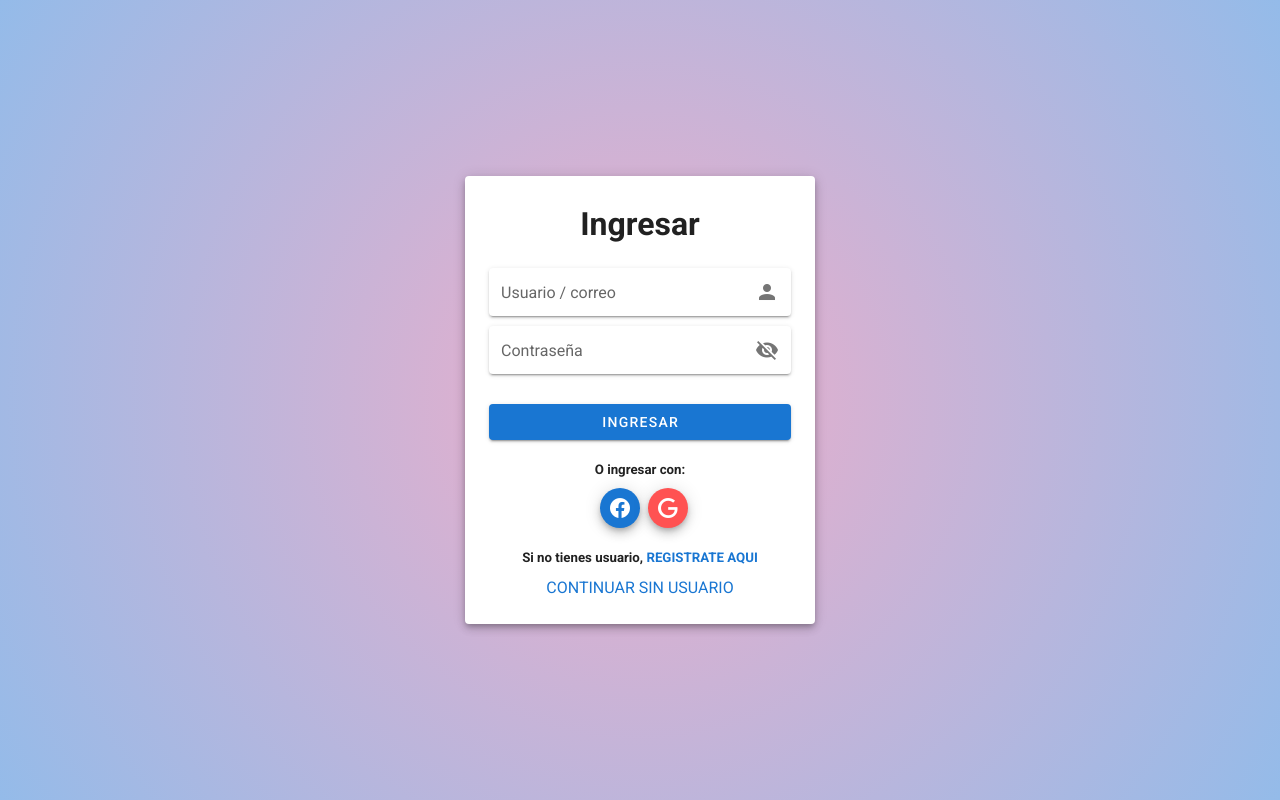
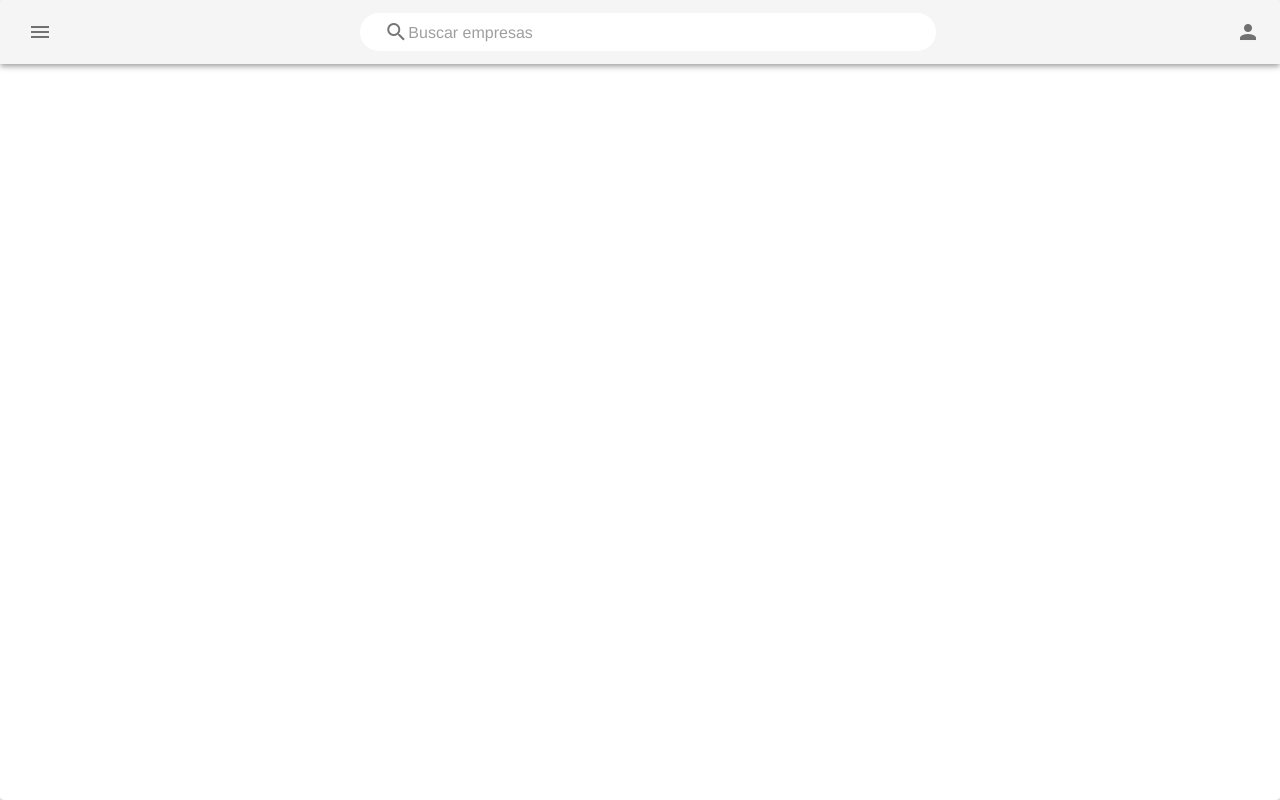
Before and after one commit to gastonmilano10/ProyectOne, a Vue app in the folder Client/projectoneclient/: page /home in a window 1280 px wide. Built offline with nearby package versions, Linux system fonts and the light colour scheme.

Commit message:
Login funcionando
Se logea el usuario y se redirige a /home.
Se utiliza patron redux

```diff
--- a/Client/projectoneclient/package.json
+++ b/Client/projectoneclient/package.json
@@ -20,6 +20,7 @@
   "devDependencies": {
     "@vue/cli-plugin-babel": "~4.5.0",
     "@vue/cli-plugin-eslint": "~4.5.0",
+    "@vue/cli-plugin-router": "^4.5.15",
     "@vue/cli-service": "~4.5.0",
     "babel-eslint": "^10.1.0",
     "eslint": "^6.7.2",
--- a/Client/projectoneclient/src/App.vue
+++ b/Client/projectoneclient/src/App.vue
@@ -1,60 +1,28 @@
 <template>
-  <v-app id="inspire">
-    <AppBar />
-    <v-main class="backgroundStyle">
-      <v-container>
-        <v-row>
-          <v-col cols="3">
-            <ServicesList />
-          </v-col>
-
-          <v-col>
-            <StepperComponent/>
-          </v-col>
-        </v-row>
-      </v-container>
-    </v-main>
-  </v-app>
+  <div id="app">
+    <router-view/>
+  </div>
 </template>
 
-<script>
-import ServicesList from "./components/registration/SevicesList";
-import StepperComponent from "./components/registration/StepperComponent"
-import AppBar from "./components/app-bar/AppBar";
-import { mapGetters, mapActions } from "vuex";
-
-export default {
-  name: "App",
-
-  components: {
-    AppBar,
-    ServicesList,
-    StepperComponent
-  },
-
-  computed: {
-    ...mapGetters(["getMensaje"]),
-  },
-
-  methods: {
-    ...mapActions(["changeMensaje", "addListaPrueba"]),
-  },
-
-  data: () => ({
-    e6: 1,
-  }),
-};
-</script>
-
-<style scoped>
-
-.backgroundStyle {
-  background: #355C7D;
-  background: -webkit-linear-gradient(to right, #4d2e36, #4d4158, #29465f);
-  background: linear-gradient(to right, #4d2e36, #4d4158, #29465f);
-  /* background: #141E30;
-  background: -webkit-linear-gradient(to right, #243B55, #141E30);
-  background: linear-gradient(to right, #243B55, #141E30); */
+<style lang="scss">
+#app {
+  font-family: Avenir, Helvetica, Arial, sans-serif;
+  -webkit-font-smoothing: antialiased;
+  -moz-osx-font-smoothing: grayscale;
+  text-align: center;
+  color: #2c3e50;
 }
 
+#nav {
+  padding: 30px;
+
+  a {
+    font-weight: bold;
+    color: #2c3e50;
+
+    &.router-link-exact-active {
+      color: #42b983;
+    }
+  }
+}
 </style>
--- a/Client/projectoneclient/src/components/HelloWorld.vue
+++ b/Client/projectoneclient/src/components/HelloWorld.vue
@@ -20,7 +20,7 @@
 </template>
 
 <script>
-  //import {mapGetters, mapActions} from 'vuex';
+  import {mapGetters, mapActions} from 'vuex';
   import pruebaComponent from './pruebaComponent';
   import NubeDePalabras from './NubeDePalabras';
 
--- a/Client/projectoneclient/src/components/app-bar/AppBar.vue
+++ b/Client/projectoneclient/src/components/app-bar/AppBar.vue
@@ -1,5 +1,5 @@
 <template>
-  <v-app-bar app color="white">
+  <!-- <v-app-bar app color="white">
     <v-container class="py-0 fill-height">
       <v-btn-toggle v-model="text" tile color="deep-purple accent-3" group>
         <v-btn
@@ -31,7 +31,67 @@
     </v-container>
 
     <UserButton />
-  </v-app-bar>
+  </v-app-bar> -->
+  <v-card class="mx-auto overflow-hidden navigation">
+    <v-app-bar
+      absolute
+      color="white"
+      scroll-target="#scrolling-techniques-7"
+    >
+      <v-app-bar-nav-icon @click="drawer = !drawer"></v-app-bar-nav-icon>
+
+      <v-spacer></v-spacer>
+
+      <v-text-field
+        prepend-inner-icon="mdi-magnify"
+        placeholder="Buscar empresas"
+        dense
+        flat
+        hide-details
+        rounded
+        solo
+        color="blue-grey darken-1"
+        clearable
+        background-color="blue-grey lighten-5"
+      ></v-text-field>
+
+      <v-spacer></v-spacer>
+
+      <UserButton />
+    </v-app-bar>
+
+    <v-navigation-drawer app v-model="drawer" absolute temporary>
+      <v-list-item>
+        <v-list-item-content>
+          <v-list-item-title class="text-h6"> Application </v-list-item-title>
+          <v-list-item-subtitle> subtext </v-list-item-subtitle>
+        </v-list-item-content>
+      </v-list-item>
+      <v-divider></v-divider>
+      <v-list nav dense>
+        <v-list-item-group
+          v-model="group"
+          active-class="deep-purple--text text--accent-4"
+        >
+          <v-list-item>
+            <v-list-item-title>Foo</v-list-item-title>
+          </v-list-item>
+
+          <v-list-item>
+            <v-list-item-title>Bar</v-list-item-title>
+          </v-list-item>
+
+          <v-list-item>
+            <v-list-item-title>Fizz</v-list-item-title>
+          </v-list-item>
+
+          <v-list-item>
+            <v-list-item-title>Buzz</v-list-item-title>
+          </v-list-item>
+        </v-list-item-group>
+      </v-list>
+    </v-navigation-drawer>
+  </v-card>
 </template>
 
 <script>
@@ -47,9 +107,21 @@ export default {
   data: () => ({
     //LINKS DE APP-BAR
     links: ["PRINCIPAL", "INFORMACION", "REGISTRAR SERVICIO", "CONTACTO"],
+    drawer: false,
+    group: null,
   }),
+
+  watch: {
+    group() {
+      this.drawer = false;
+    },
+  },
 };
 </script>
 
-<style>
+<style scoped>
+.navigation {
+  height: 100vh;
+  width: 100%;
+}
 </style>
--- a/Client/projectoneclient/src/main.js
+++ b/Client/projectoneclient/src/main.js
@@ -1,18 +1,20 @@
 import Vue from 'vue'
-import Login from './components/Login.vue'
+import App from './App.vue'
 import vuetify from './plugins/vuetify'
 import store from './store'
-import VueRouter from 'vue-router'
+import vueRouter from 'vue-router'
 import VueAxios from 'vue-axios'
-import Axios from 'axios'
+import axios from 'axios'
 import "../src/main.scss"
+import router from './router'
 
 Vue.config.productionTip = false
-Vue.use(VueAxios, Axios);
-Vue.use(VueRouter);
+Vue.use(VueAxios, axios);
+Vue.use(vueRouter);
 
 new Vue({
   vuetify,
   store,
-  render: h => h(Login)
+  router,
+  render: h => h(App)
 }).$mount('#app')
--- /dev/null
+++ b/Client/projectoneclient/src/router/index.js
@@ -0,0 +1,35 @@
+import Vue from 'vue'
+import VueRouter from 'vue-router'
+import Home from '../views/Home.vue'
+import Login from '../views/Login.vue'
+
+Vue.use(VueRouter)
+
+const routes = [
+  {
+    path: '/',
+    name: 'Login',
+    component: Login
+  },
+  {
+    path: '/home',
+    name: 'Home',
+    component: Home
+  },
+  {
+    path: '/about',
+    name: 'About',
+    // route level code-splitting
+    // this generates a separate chunk (about.[hash].js) for this route
+    // which is lazy-loaded when the route is visited.
+    component: () => import(/* webpackChunkName: "about" */ '../views/About.vue')
+  }
+]
+
+const router = new VueRouter({
+  mode: 'history',
+  base: process.env.BASE_URL,
+  routes
+})
+
+export default router
--- a/Client/projectoneclient/src/store/modules/prueba.js
+++ b/Client/projectoneclient/src/store/modules/prueba.js
@@ -1,8 +1,10 @@
 import axios from 'axios'
+import router from '@/router'
 
 const state = {
     mensaje: [],
-    listaPrueba: []
+    listaPrueba: [],
+    currentUser: {}
 };
 
 const getters = {
@@ -11,6 +13,23 @@ const getters = {
 };
 
 const actions = {
+    login({
+        commit
+    }, jsonLogin){
+        axios.post("https://localhost:5001/api/Users/Login", jsonLogin, {headers: {'Accept': '/', 'Content-Type': 'application/json'}})
+        .then(response => {
+            console.log(response.data);
+            commit('setCurrentUser', response.data.userName); //CAMBIAR POR JSON USER
+            localStorage.setItem("currentUser", response.data.userName)
+            router.push({path: `/home`});
+
+            //DEVOLVER TOKEN Y GUARDAR EN LOCALSTORAGE
+            //router.go(-1); PANTALLA ANTERIOR, cuando token esta vencido por ejemplo
+            //router.push({path: `/home${prarm}`})
+        })
+        .catch(error =>console.log(error))
+    },
+
     async changeMensaje({
         commit                          //Dentro de los actions se ustilizan las mutations, solo las mutaciones cambian los estados.
     }, ){
@@ -28,7 +47,8 @@ const actions = {
 
 const mutations = {
     setMensaje: (state, nuevoMensaje) => state.mensaje = nuevoMensaje,
-    pushListaPrueba: (state, elem) => state.listaPrueba.push(elem)
+    pushListaPrueba: (state, elem) => state.listaPrueba.push(elem),
+    setCurrentUser: (state, user) => state.currentUser = user,
 };
 
 export default {
--- /dev/null
+++ b/Client/projectoneclient/src/views/About.vue
@@ -0,0 +1,5 @@
+<template>
+  <div class="about">
+    <h1>This is an about page</h1>
+  </div>
+</template>
--- /dev/null
+++ b/Client/projectoneclient/src/views/Home.vue
@@ -0,0 +1,16 @@
+<template>
+  <div class="home">
+    <AppBar/>
+  </div>
+</template>
+
+<script>
+import AppBar from '../components/app-bar/AppBar.vue'
+
+export default {
+  name: 'Home',
+  components: {
+    AppBar
+  }
+}
+</script>
--- a/Client/projectoneclient/src/components/Login.vue
+++ b/Client/projectoneclient/src/views/Login.vue
@@ -5,7 +5,7 @@
         <v-container fluid class="text-center">
           <h1>Ingresar</h1>
 
-          <v-form v-on:submit.prevent="login">
+          <v-form v-on:submit.prevent="doLogin">
             <v-text-field
               class="mt-5"
               append-icon="mdi-account"
@@ -40,7 +40,7 @@
           <h5 class="mt-5 mb-2">
             Si no tienes usuario, <a>REGISTRATE AQUI</a>
           </h5>
-          <a>CONTINUAR SIN USUARIO</a>
+          <router-link to='/home'>CONTINUAR SIN USUARIO</router-link>
         </v-container>
       </v-card>
     </div>
@@ -48,7 +48,7 @@
 </template>
 
 <script>
-import Axios from "axios";
+import {mapActions} from 'vuex'
 
 export default {
   name: "Login",
@@ -67,15 +67,15 @@ export default {
   },
 
   methods: {
-    login() {
+    ...mapActions(["login"]),
+
+    doLogin() {
       let jsonLogin = {
-        user: this.user,
+        username: this.user,
         password: this.password,
       };
 
-      Axios.post('https://localhost:5001/api/Users/Login', jsonLogin)
-      .then(response => console.log(response))
-      console.log(jsonLogin);
+      this.login(jsonLogin)
     },
   },
 };
```
Also changed, not shown: Client/projectoneclient/src/pages/RegistrationPage.vue (deleted, +0 -13 lines), 1 other file (tests, documents, lock files or other folders).
